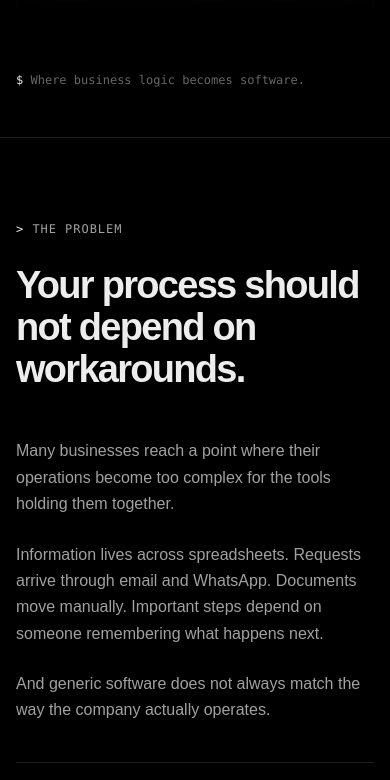
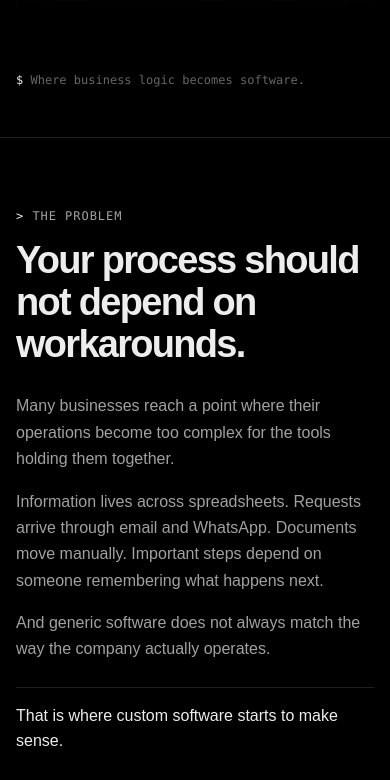
Before and after one commit to jperaleselizondo-hash/arquet, a Next.js app: page / in a window 390 px wide. Shown: the part 1300-2080 px from the top of the page. Built offline with nearby package versions, Linux system fonts and the light colour scheme.

Commit message:
Tighten spacing in the problem section

```diff
--- a/app/globals.css
+++ b/app/globals.css
@@ -1978,7 +1978,24 @@ main {
    ------------------------- */
 
 .problem .split {
-  row-gap: 72px;
+  grid-template-columns: 1fr 1.1fr;
+  column-gap: 56px;
+  row-gap: 40px;
+  padding-top: 96px;
+  padding-bottom: 96px;
+}
+
+.problem .split .sectionLabel {
+  margin-bottom: 18px;
+}
+
+.problem .largeBody p {
+  margin-bottom: 16px;
+}
+
+.problem .largeBody strong {
+  margin-top: 24px;
+  padding-top: 16px;
 }
 
 .problemImage {
@@ -1996,7 +2013,10 @@ main {
 
 @media (max-width: 900px) {
   .problem .split {
-    row-gap: 48px;
+    grid-template-columns: 1fr;
+    row-gap: 28px;
+    padding-top: 72px;
+    padding-bottom: 72px;
   }
 
   .problemImage {
```
